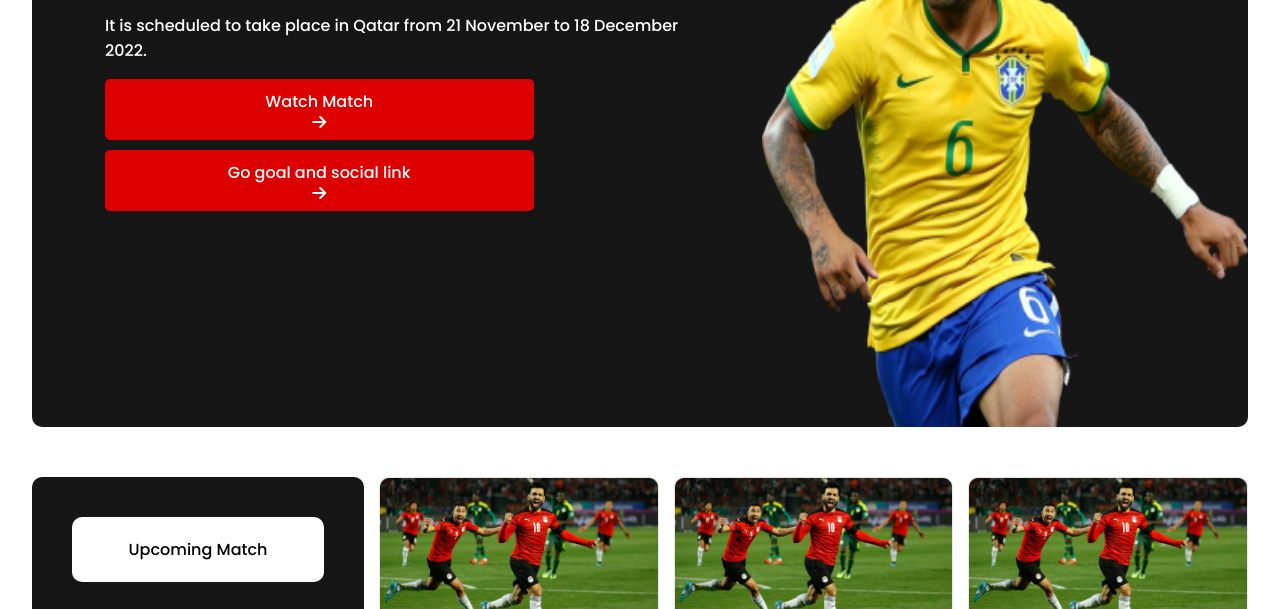
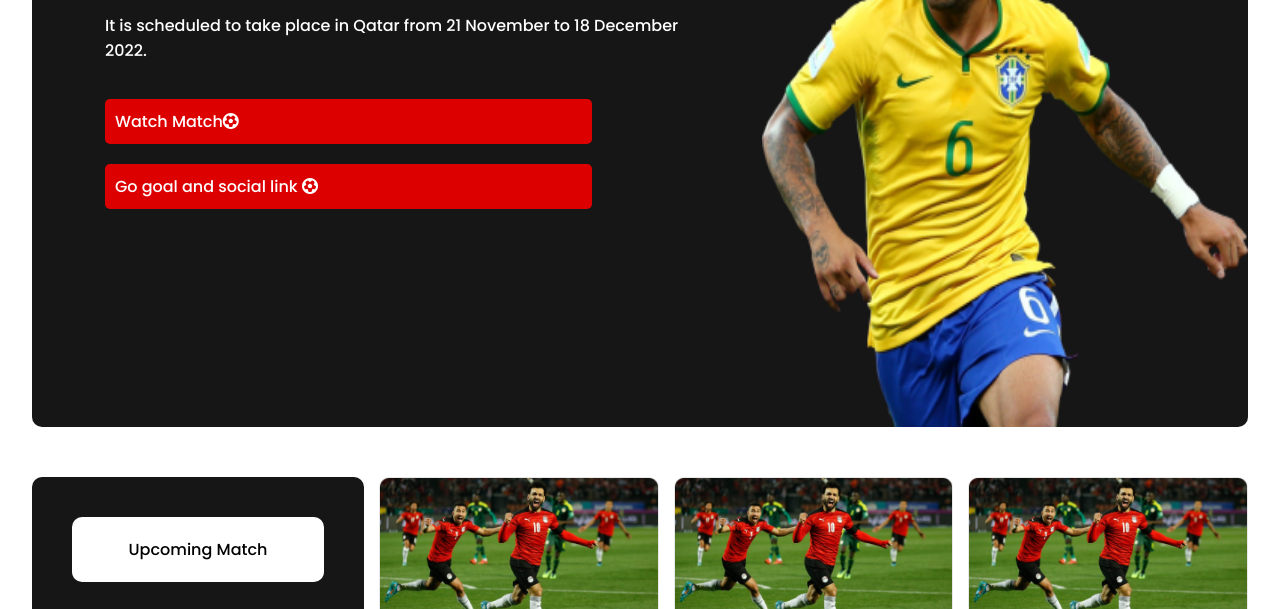
Before and after one commit to tawheedshimul/world-cup2, a plain HTML site: page index.html in a window 1280 px wide. Shown: the part 186-795 px from the top of the page. Drawn offline with Linux system fonts and the light colour scheme.

Commit message:
almost complete

```diff
--- a/css/style.css
+++ b/css/style.css
@@ -21,6 +21,7 @@ header{
     width:100% ;
 
 }
+
 .banner-text{
     padding: 10%;
 }
@@ -29,14 +30,35 @@ header{
     font-size: 40px;
 }
 .banner-link{
-    text-align: center;
+
 }
+
 .banner-link a{
-    display:grid ;
-    grid-template-columns: repeat(1 ,1fr);
     margin-top: 10px;
-    width: 70%;
-    align-items: center;
+    width: 80%;
+    display: inline-block;
+    margin-top: 20px;
+}
+
+.banner-link i{
+
+    -webkit-animation: linear infinite;
+    -webkit-animation-name: server;
+    -webkit-animation-duration: 3s;
+    position: relative;
+}
+
+
+@-webkit-keyframes server{
+    0%{
+        left: 0;
+    }
+    10%{
+        left: 20%;
+    }
+    20%{
+        left: 0%;
+    }
 }
 
 .btn{
@@ -47,6 +69,11 @@ header{
     border: 0px;
     cursor: pointer;
     text-decoration: none;
+}
+
+.btn:hover{
+    transition: .3s;
+    transform: scale(1.2);
 }
 
 .banner-img{
--- a/index.html
+++ b/index.html
@@ -30,8 +30,8 @@
                     It is scheduled to take place in Qatar from 21 November to 18 December 2022.
                 </p>
                 <div class="banner-link">
-                    <a class="btn" href="#watch"> Watch Match <i class="fa-solid fa-arrow-right"></i></a>
-                    <a class="btn" href="#footer"> Go goal and social link <i class="fa-solid fa-arrow-right"></i></a>
+                    <a class="btn" href="#watch">Watch Match<i class="fa-solid fa-futbol"></i></a>
+                    <a class="btn" href="#footer"> Go goal and social link <i class="fa-solid fa-futbol"></i></a>
                 </div>
             </div>
             <div >
```
